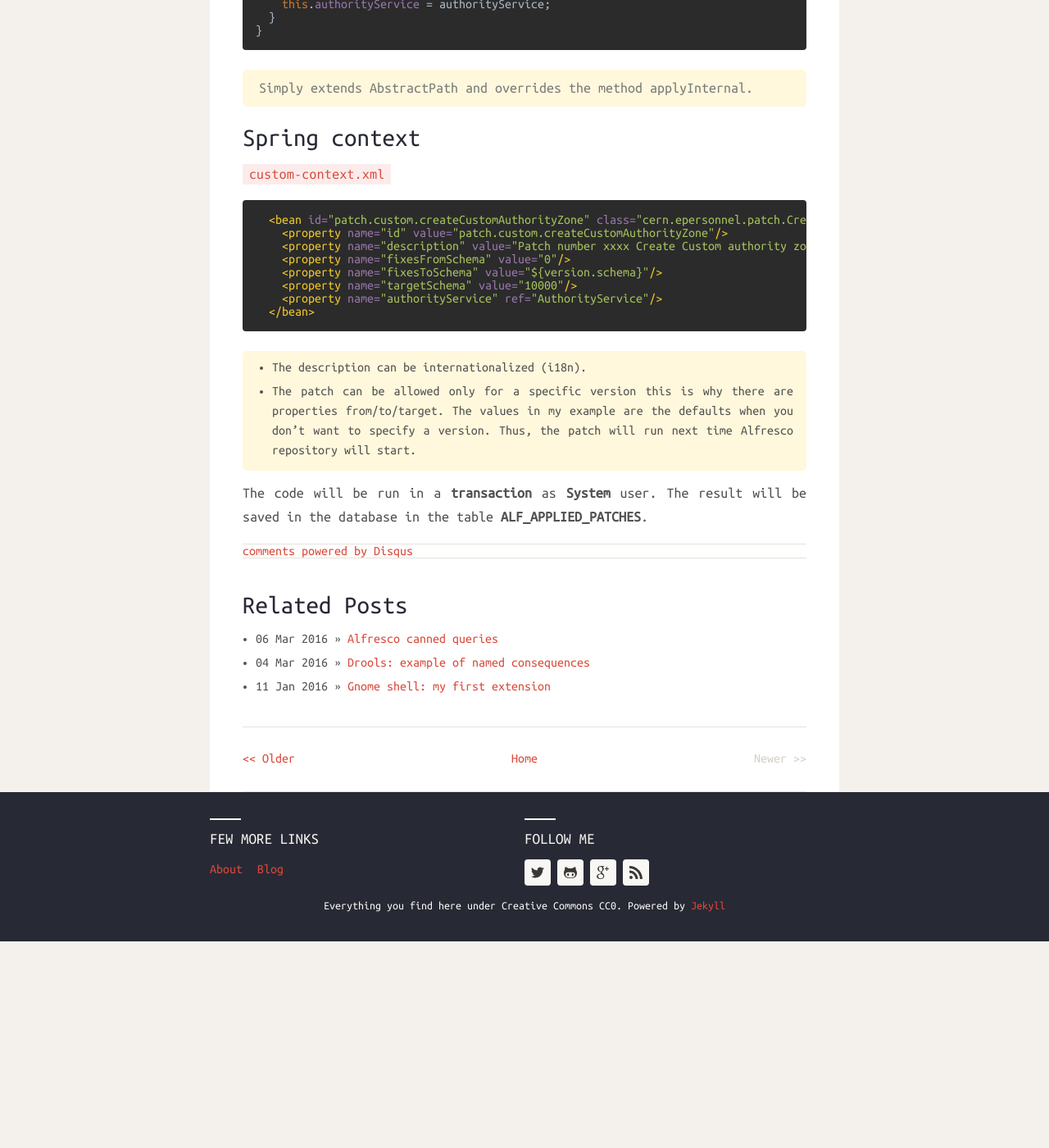
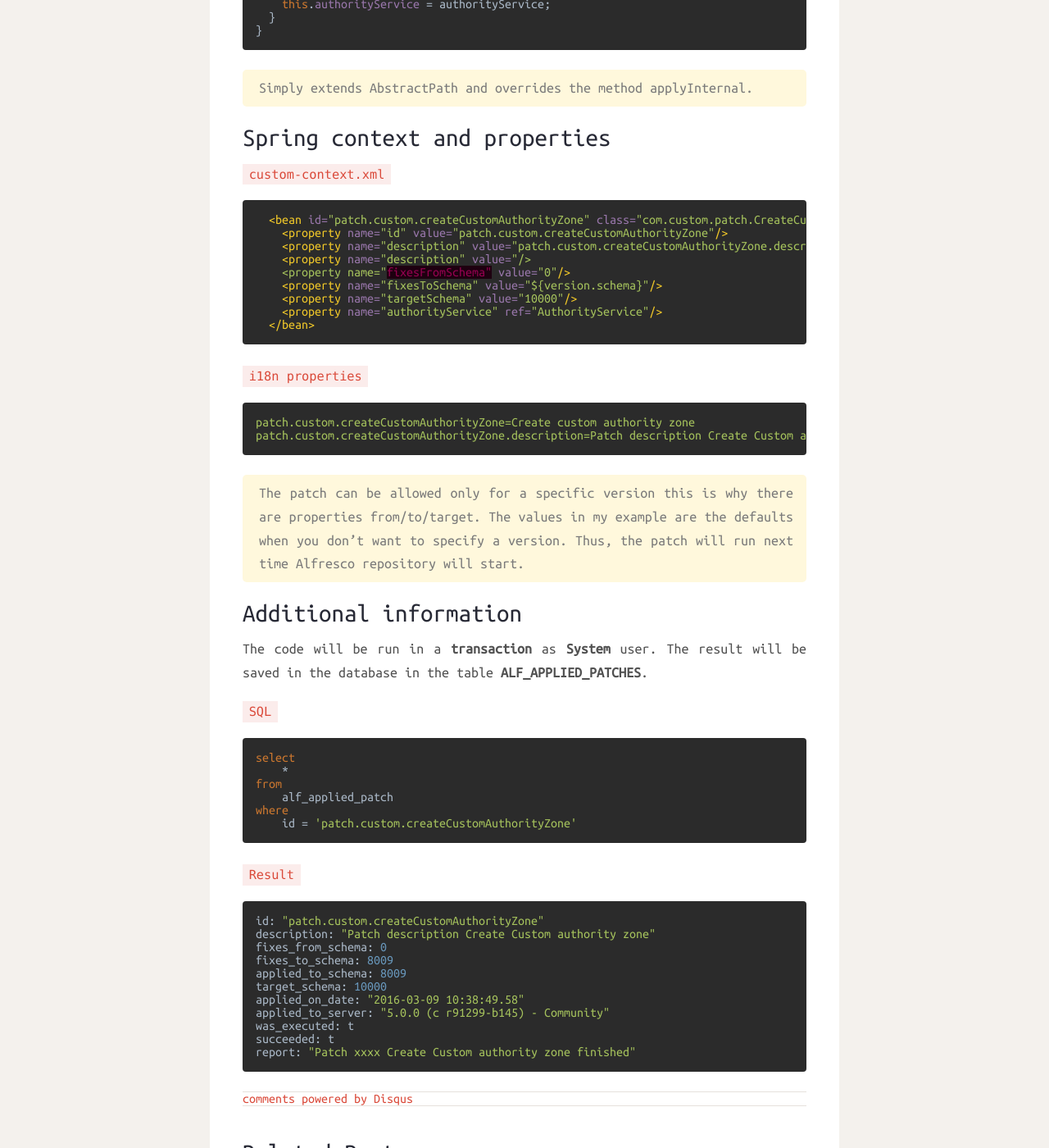
Before and after one commit to TheWeirdDev/theweirddev.github.io, a Jekyll site: the page built from _posts/2016-03-10-alfresco-patch.markdown, in a window 1280 px wide and 1400 px high, scrolled down 1145 px. Shown: the whole window at 82% size. Built offline with Jekyll 4.4.1, drawn with Linux system fonts in a browser that asks for light colours; nearby versions of some CDN libraries; comment, search, counter and statistics services are not loaded; before the commit the page ends 2293 px from its top, so only the background shows below that; some of the changed text lies outside the part shown.

Commit message:
add DB info on post about Patches

```diff
--- a/_posts/2016-03-10-alfresco-patch.markdown
+++ b/_posts/2016-03-10-alfresco-patch.markdown
@@ -36,7 +36,7 @@
   protected String applyInternal() throws Exception
   {
     authorityService.getOrCreateZone(CUSTOM_AUTHORITY_ZONE);
-    return "Path xxxx Create Custom authority zone finished";
+    return "Patch xxxx Create Custom authority zone finished";
   }
 
   public void setAuthorityService(AuthorityService authorityService)
@@ -48,13 +48,14 @@
 
 > Simply extends AbstractPath and overrides the method applyInternal.
 
-## Spring context
+## Spring context and properties
 
 `custom-context.xml`
 {% highlight xml%}
-  <bean id="patch.custom.createCustomAuthorityZone" class="cern.epersonnel.patch.CreateCustomAuthorityZonePatch" parent="basePatch">
+  <bean id="patch.custom.createCustomAuthorityZone" class="com.custom.patch.CreateCustomAuthorityZonePatch" parent="basePatch">
     <property name="id" value="patch.custom.createCustomAuthorityZone"/>
-    <property name="description" value="Patch number xxxx Create Custom authority zone"/>
+    <property name="description" value="patch.custom.createCustomAuthorityZone.description"/>
+    <property name="description" value="/>
     <property name="fixesFromSchema" value="0"/>
     <property name="fixesToSchema" value="${version.schema}"/>
     <property name="targetSchema" value="10000"/>
@@ -62,8 +63,41 @@
   </bean>
 {% endhighlight %}
 
-> * The description can be internationalized (i18n).
- * The patch can be allowed only for a specific version this is why there are properties from/to/target. The values in my example are the defaults when you don't want to specify a version.
+
+`i18n properties`
+{% highlight yml%}
+patch.custom.createCustomAuthorityZone=Create custom authority zone
+patch.custom.createCustomAuthorityZone.description=Patch description Create Custom authority zone
+{% endhighlight %}
+
+> The patch can be allowed only for a specific version this is why there are properties from/to/target. The values in my example are the defaults when you don't want to specify a version.
  Thus, the patch will run next time Alfresco repository will start.
 
+## Additional information
+
 The code will be run in a __transaction__ as __System__ user. The result will be saved in the database in the table __ALF_APPLIED_PATCHES__.
+
+`SQL`
+{% highlight sql%}
+select
+    *
+from
+    alf_applied_patch
+where
+    id = 'patch.custom.createCustomAuthorityZone'
+{% endhighlight %}
+
+`Result`
+{% highlight java%}
+id: "patch.custom.createCustomAuthorityZone"
+description: "Patch description Create Custom authority zone"
+fixes_from_schema: 0
+fixes_to_schema: 8009
+applied_to_schema: 8009
+target_schema: 10000
+applied_on_date: "2016-03-09 10:38:49.58"
+applied_to_server: "5.0.0 (c r91299-b145) - Community"
+was_executed: t
+succeeded: t
+report: "Patch xxxx Create Custom authority zone finished"
+{% endhighlight %}
```
